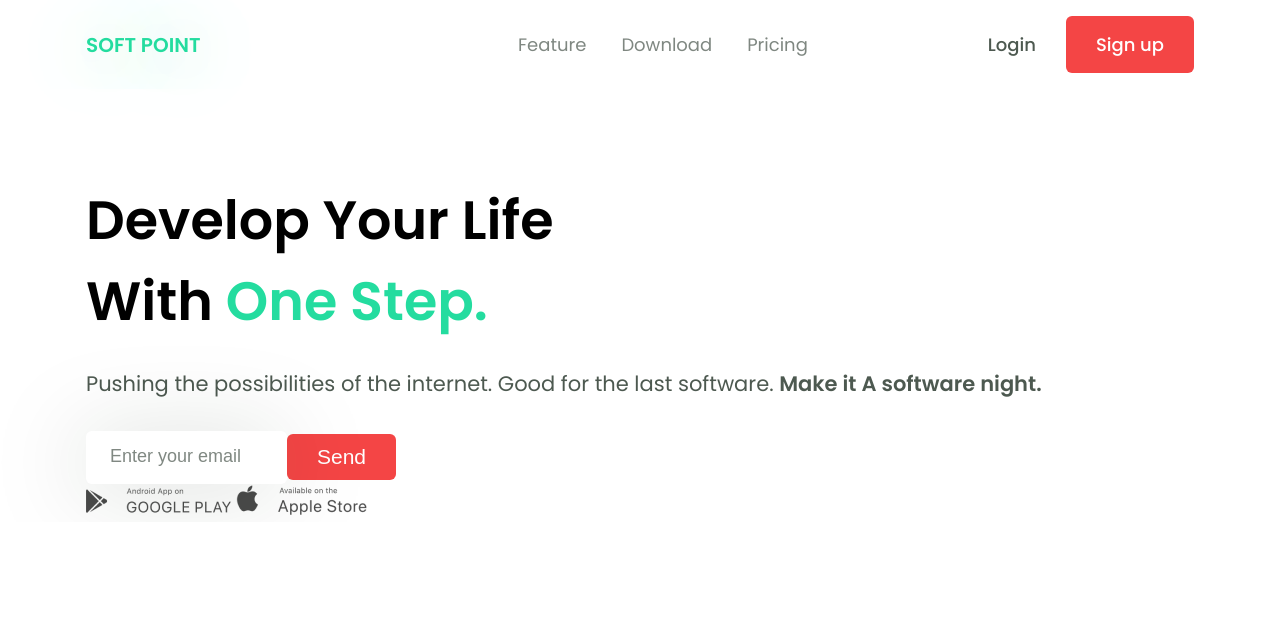
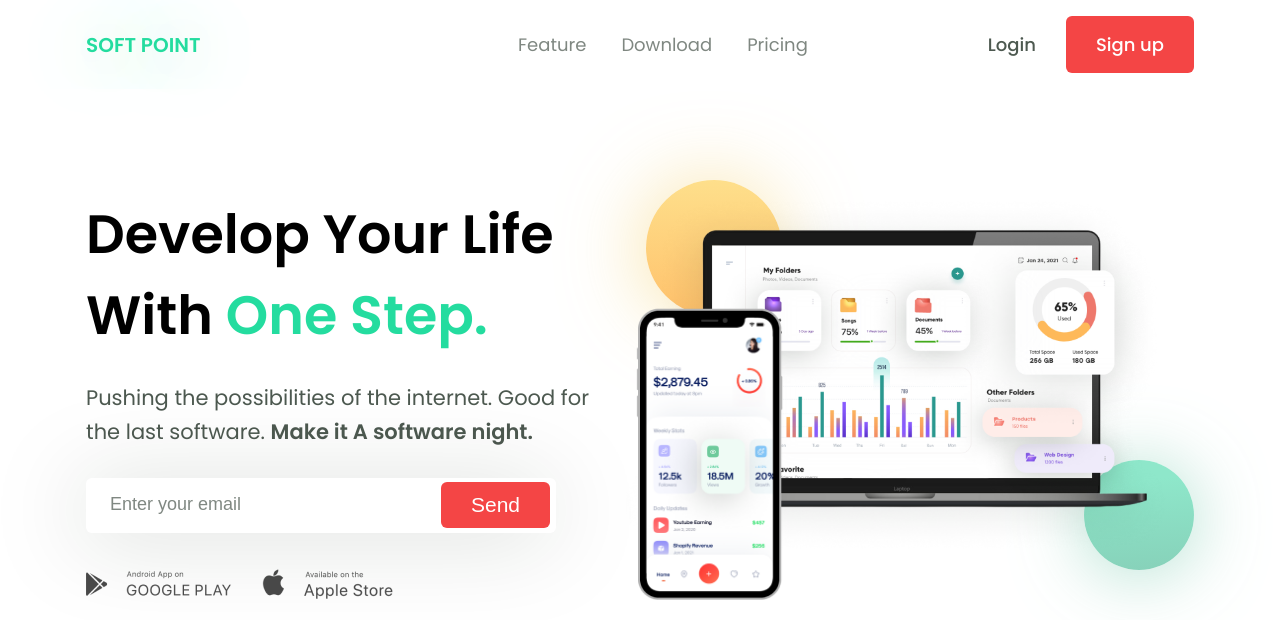
Before and after one commit to nnishim/soft_point, a website: page index.html in a window 1280 px wide. Drawn offline with nearby package versions, Linux system fonts and the light colour scheme.

Commit message:
закончил banner

```diff
--- a/index.html
+++ b/index.html
@@ -62,6 +62,10 @@
 								</a>
 							</div>
 						</div>
+						<div class="banner__image">
+							<img src="./img/laptop.png" alt="" class="banner__img">
+							<img src="./img/phone.png" alt="" class="banner__img banner__img--pos">
+						</div>
 					</div>
 				</div>
 			</div>
--- a/scss/adaptive.scss
+++ b/scss/adaptive.scss
@@ -1,3 +1,4 @@
+@import './mixin';
 @media screen and (min-width: 992px) {
 	.nav{
 		position: static;
@@ -21,4 +22,28 @@
 	.hamburger{
 		display: none !important;
 	}
+	.banner{
+		&__content{
+			@include space-between;
+		}
+		&__info{
+			margin: 0;
+		}
+		&__store{
+			flex-direction: row;
+			justify-content: unset;
+			&-link{
+				margin: 0;
+				margin-right: 30px;
+			}
+		}
+		&__image{
+			display: block;
+		}
+		&__img--pos{
+			position: absolute;
+			left: 40px;
+			bottom: 20px;
+		}
+	}
 }
--- a/scss/style.scss
+++ b/scss/style.scss
@@ -74,6 +74,10 @@ $red: #F44545;
 }
 .banner{
 	padding-top: 11.25rem;
+	&__info{
+		max-width: 510px;
+		margin: 0 auto;
+	}
 	&__title{
 		max-width: 487px;
 		font-weight: 600;
@@ -89,6 +93,7 @@ $red: #F44545;
 		line-height: 160%;
 		color: $black-opacity;
 		margin-bottom: 30px;
+		// max-width: 509px;
 		&-span{
 			font-weight: 600;
 		}
@@ -96,10 +101,13 @@ $red: #F44545;
 	&__form{
 		display: flex;
 		align-items: center;
+		margin-bottom: 35px;
+		position: relative;
+		max-width: 470px;
 	}
 	&__email{
-		max-width: 470px;
-		padding: 19px 0 19px 24px;
+		width: 100%;
+		padding: 20px 0 20px 24px;
 		border: none;
 		border-radius: 6px;
 		filter: drop-shadow(-5px 5px 45px rgba(2, 18, 6, 0.15));
@@ -110,6 +118,9 @@ $red: #F44545;
 		}
 	}
 	&__button{
+		position: absolute;
+		top: 4px;
+		right: 6px;
 		font-weight: 500;
 		font-size: 21px;
 		color: #fff;
@@ -118,4 +129,46 @@ $red: #F44545;
 		border-radius: 6px;
 		border: none;
 	}
+	&__store{
+		@include flex-center;
+		flex-direction: column;
+		&-link{
+			margin-bottom: 30px;
+		}
+	}
+	&__image{
+		position: relative;
+		min-height: 440px;
+		display: none;
+		&::before{
+			position: absolute;
+			content: '';
+			top: 0;
+			left: 50px;
+			background: linear-gradient(180deg, #FEDF8B 0%, #FFC16B 100%), linear-gradient(180deg, #FFE6A2 0%, #F9D678 100%);
+			box-shadow: -4px 1px 80px rgba(246, 216, 135, 0.7);
+			border-radius: 50%;
+			width: 136px;
+			height: 136px;
+			z-index: -1;
+		}
+		&::after{
+			content: '';
+			position: absolute;
+			bottom: 50px;
+			right: 0;
+			background: linear-gradient(176.15deg, #8EE7CA 19.68%, #87D2BA 96.85%);
+			box-shadow: 0px 4px 70px rgba(155, 215, 195, 0.8);
+			border-radius: 50%;
+			width: 110px;
+			height: 110px;
+			z-index: -1;
+		}
+	}
+	&__img{
+		width: 100%;
+	}
+	&__img--pos{
+		max-width: 147px;
+	}
 }
```
Also changed, not shown: css/adaptive.css, css/style.css, img/phone.png (added), 2 other files.
